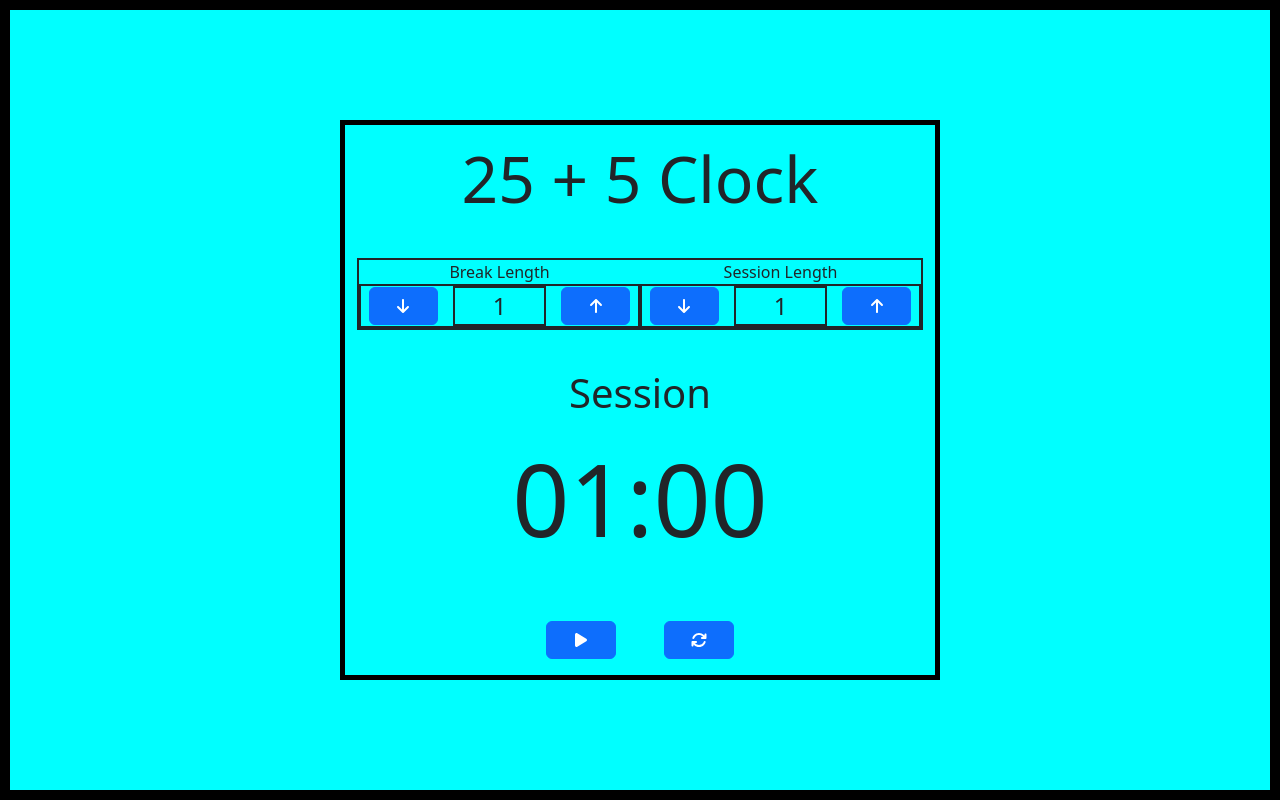
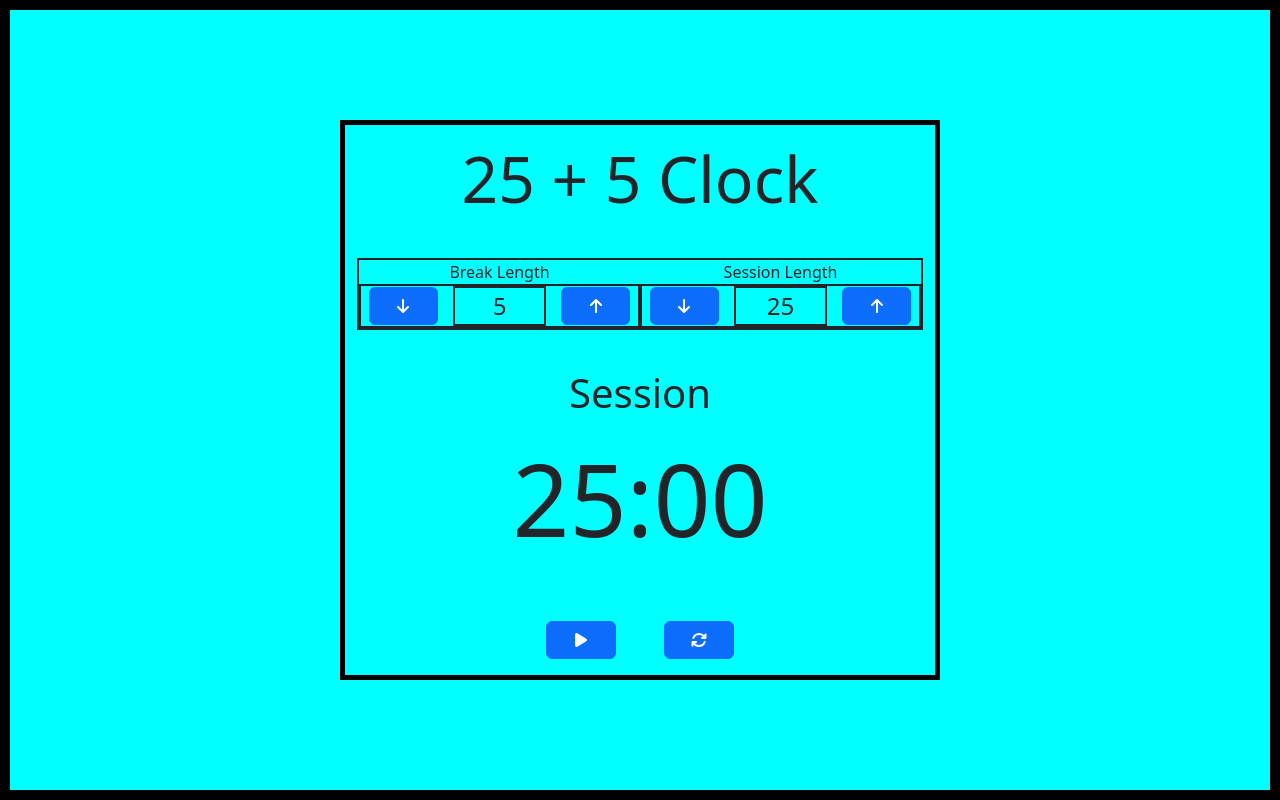
Before and after one commit to vishal-gits/FCC-25-5clock, a React (Vite) app: page / in a window 1280 px wide. Built offline with nearby package versions, Linux system fonts and the light colour scheme.

Commit message:
3rd commit session, play,pause,reset functions done. Pending-break functions and audio function.

```diff
--- a/src/App.jsx
+++ b/src/App.jsx
@@ -5,8 +5,8 @@ import TimerDisplay from "./Components/TimerDisplay";
 
 function App() {
   const [trackLength, setTrackLength] = useState({
-    sessionLength: "1",
-    breakLength: "1",
+    sessionLength: "25",
+    breakLength: "5",
   });
   const [displayTime, setDisplayTime] = useState({ mins: "", seconds: "" });
   const [timerMode, setTimerMode] = useState({
@@ -16,6 +16,9 @@ function App() {
 
   const sessionRef = useRef(trackLength.sessionLength);
   const breakRef = useRef(trackLength.breakLength);
+  let intervalIdRef = useRef();
+  let displayRef = useRef();
+  const resetRef = useRef(false);
 
   // console.log(sessionRef.current, "&", breakRef.current);
 
@@ -28,6 +31,9 @@ function App() {
     setTimerMode,
     sessionRef,
     breakRef,
+    resetRef,
+    intervalIdRef,
+    displayRef,
   };
 
   return (
--- a/src/Components/StartStop.jsx
+++ b/src/Components/StartStop.jsx
@@ -1,4 +1,5 @@
 import { FontAwesomeIcon } from "@fortawesome/react-fontawesome";
+import { calculateTimeLeft, displayTimeLeft } from "../Functions";
 
 import {
   faPlay,
@@ -7,8 +8,18 @@ import {
 } from "@fortawesome/free-solid-svg-icons";
 
 const StartStop = ({ parameters }) => {
-  const { timerMode, setTimerMode, setTrackLength, sessionRef, breakRef } =
-    parameters;
+  const {
+    timerMode,
+    setTimerMode,
+    setTrackLength,
+    sessionRef,
+    breakRef,
+    resetRef,
+    displayTime,
+    setDisplayTime,
+    intervalIdRef,
+    displayRef,
+  } = parameters;
 
   const handleClick = (e) => {
     let btnId = e.currentTarget.id;
@@ -22,12 +33,26 @@ const StartStop = ({ parameters }) => {
       }
     }
     if (btnId == "reset") {
+      clearInterval(intervalIdRef.current);
+      displayRef.current = "";
       setTimerMode(() => {
         return { ...timerMode, status: "pause" };
       });
       setTrackLength({
         sessionLength: sessionRef.current,
         breakLength: breakRef.current,
+      });
+
+      const updateDisplay = (sessionRef) => {
+        let timeLeftSeconds = calculateTimeLeft(sessionRef.current);
+        return displayTimeLeft(timeLeftSeconds);
+      };
+      const updateTime = updateDisplay(sessionRef);
+
+      setDisplayTime({
+        ...displayTime,
+        mins: updateTime.mins,
+        seconds: updateTime.seconds,
       });
     }
   };
--- a/src/Components/TimerDisplay.jsx
+++ b/src/Components/TimerDisplay.jsx
@@ -1,40 +1,43 @@
 import { useEffect, useState, useRef } from "react";
-import {
-  calculateSeconds,
-  calculateTimeLeft,
-  displayTimeLeft,
-  startTimer,
-} from "../Functions";
+import { calculateTimeLeft, displayTimeLeft, startTimer } from "../Functions";
 
 const TimerDisplay = ({ parameters }) => {
-  const { displayTime, setDisplayTime, trackLength, timerMode } = parameters;
+  const {
+    displayTime,
+    setDisplayTime,
+    trackLength,
+    timerMode,
+    intervalIdRef,
+    displayRef,
+  } = parameters;
 
-  let intervalIdRef = useRef();
-  let displayRef = useRef();
+  // let intervalIdRef = useRef();
+  // let displayRef = useRef();
 
-  //STATIC TIME DISPLAY
-  const staticDisplay = (trackLength) => {
+  //UPDATE TIME DISPLAY FROM SESSION LENGTH
+  const updateDisplay = (trackLength) => {
     let timeLeftSeconds = calculateTimeLeft(trackLength.sessionLength);
     return displayTimeLeft(timeLeftSeconds);
   };
-  const staticTime = staticDisplay(trackLength);
+  const updateTime = updateDisplay(trackLength);
 
   useEffect(() => {
     // if(timerMode.status=='pause'){}
+    // console.log("inside updateTime useEffect");
     setDisplayTime({
       ...displayTime,
-      mins: staticTime.mins,
-      seconds: staticTime.seconds,
+      mins: updateTime.mins,
+      seconds: updateTime.seconds,
     });
-  }, [trackLength.sessionLength]);
+  }, [trackLength.sessionLength, trackLength.breakLength]);
 
   // START TIMER FUNCTION
 
   useEffect(() => {
     console.log(timerMode.status);
     if (timerMode.status == "pause") {
-      console.log("p3");
       clearInterval(intervalIdRef.current);
+      console.log(displayRef.current, displayTime);
     }
 
     if (timerMode.status == "on") {
--- a/src/Functions.jsx
+++ b/src/Functions.jsx
@@ -47,19 +47,10 @@ export const handleTrackLength = (event, setTrackLength) => {
 //3.Update Timer Function set interval timer function , using both the above functions
 //4. set initial state of display time
 
-// TOTAL SECONDS--To calculate total seconds in a given mins, seconds combination
-export const calculateSeconds = (mins = 0, seconds = 0) => {
-  return mins * 60 + seconds;
-};
-
 // TIMELEFT - To calculate total timeLeft based on startTime and currentTime in seconds
-export const calculateTimeLeft = (startTime, currentTime = 0) => {
+export const calculateTimeLeft = (mins = 0, seconds = 0) => {
   //both startTime and currentTime in seconds
-  let startTimeSeconds = calculateSeconds(startTime);
-  let currentTimeSeconds = calculateSeconds(currentTime);
-
-  let timeLeftSeconds = startTimeSeconds - currentTimeSeconds;
-
+  let timeLeftSeconds = Number(mins) * 60 + Number(seconds);
   return timeLeftSeconds;
 };
 
@@ -80,13 +71,31 @@ export const startTimer = (
   displayRef,
   displayTime,
   setDisplayTime,
-  startTime,
-  currentTime = 0
+  startTime
 ) => {
-  let timeLeftSeconds = calculateTimeLeft(startTime.sessionLength, currentTime);
+  let timeLeftSeconds;
+  console.log(displayRef.current);
+  // condition for starting after pause
+  if (displayRef.current) {
+    if (
+      displayRef.current.mins == displayTime.mins &&
+      displayRef.current.seconds == displayTime.seconds
+    ) {
+      timeLeftSeconds = calculateTimeLeft(
+        displayRef.current.mins,
+        displayRef.current.seconds
+      );
+      console.log(timeLeftSeconds);
+    }
+  } else {
+    console.log(startTime.sessionLength);
+    timeLeftSeconds = calculateTimeLeft(startTime.sessionLength);
+  }
+  console.log(timeLeftSeconds);
+  // let timeLeftSeconds = calculateTimeLeft(startTime.sessionLength, currentTime);
 
   intervalIdRef.current = setInterval(() => {
-    if (timeLeftSeconds <= 40) {
+    if (timeLeftSeconds <= 0) {
       clearInterval(intervalIdRef.current);
     } else {
       timeLeftSeconds = timeLeftSeconds - 1;
```
